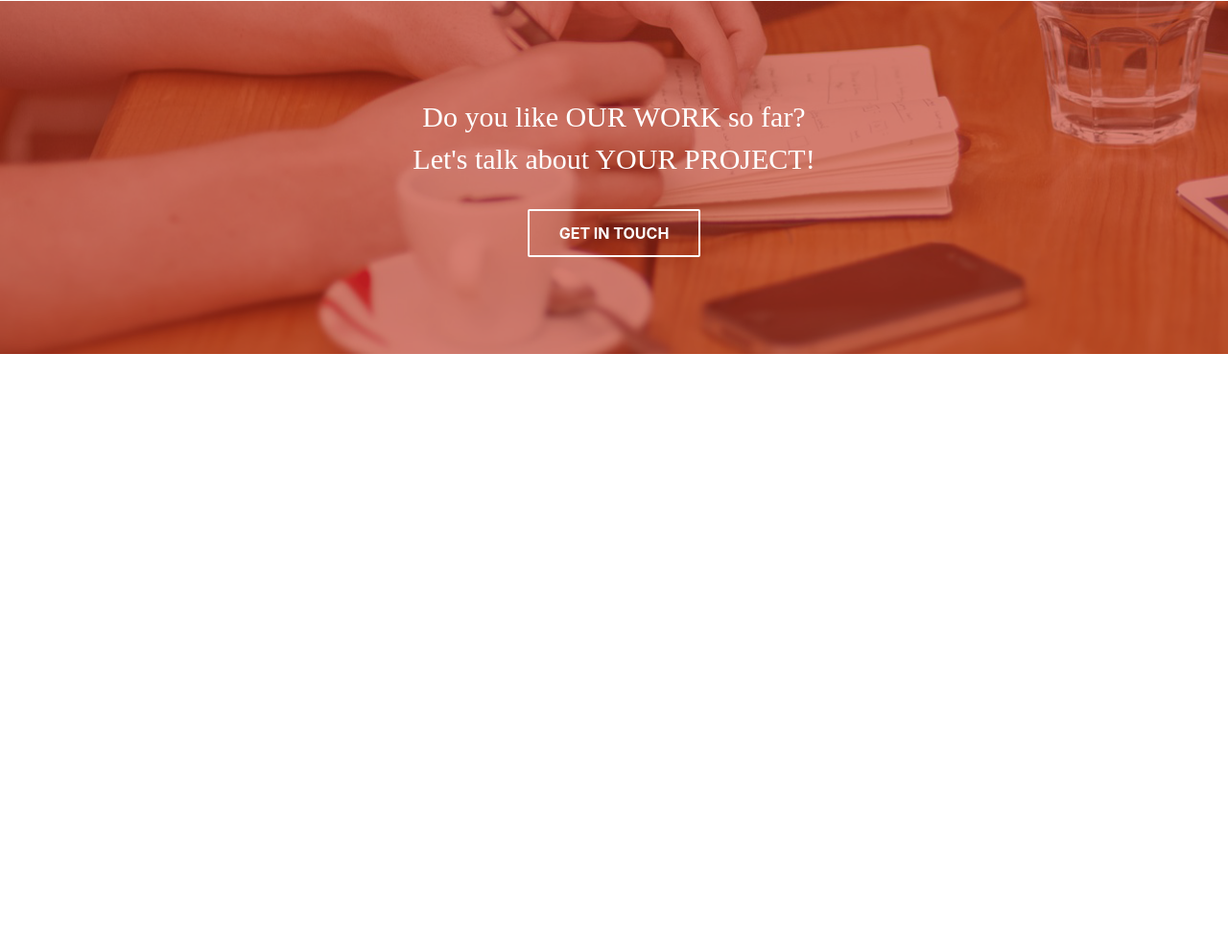
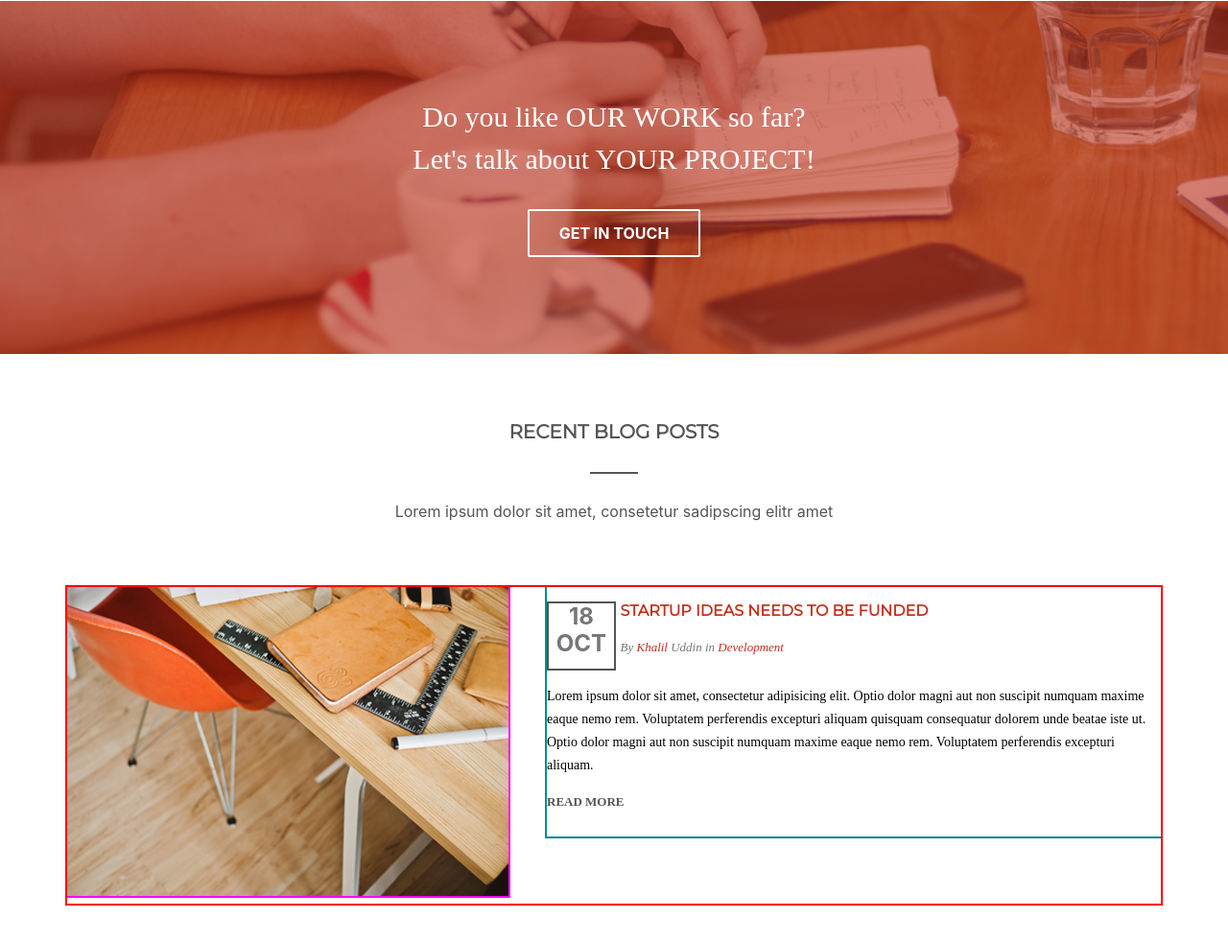
Before and after one commit to dima-kulikov/Startup-landing2, a website: page src/index.html in a window 1280 px wide. Shown: the part 3472-4454 px from the top of the page at 96% size. Before the commit the page ends 3841 px from the top, so only its background shows below. Drawn offline with Linux system fonts and the light colour scheme; files that its build step writes are made by us from their sources.

Commit message:
20.02.2020
20.02.2020

```diff
--- a/src/index.html
+++ b/src/index.html
@@ -310,7 +310,26 @@
   </div>
   </div>
 </div>
-
+<!-- Блоговый блок -->
+<article class="box">
+  <div class="text-box">
+    <h2 class="text-box__first">Recent blog posts</h2>
+    <p class="text-box__second">Lorem ipsum dolor sit amet, consetetur sadipscing elitr amet</p>
+  </div>
+  <div class="blog-card">
+    <div class="blog-card__img">
+      <img src="../images/blog/img-1.jpg" alt="foto-1">
+    </div>
+    <div class="blog-card__body">
+      <div class="blog-card__body__data">18 oct</div>
+      <div class="blog-card__body__title">
+        <h2 class="blog-card__body__title__h2">Startup ideas needs to be funded </h2>
+        <p class="blog-card__body__title__avtor">By <span style = "color:rgb(192, 48, 28);">Khalil</span> Uddin in <span style = "color:rgb(192, 48, 28);">Development</span> </p>
+      </div>
+        <p class="blog-card__body__title__text">Lorem ipsum dolor sit amet, consectetur adipisicing elit. Optio dolor magni aut non suscipit numquam maxime eaque nemo rem. Voluptatem perferendis excepturi aliquam quisquam consequatur dolorem unde beatae iste ut. Optio dolor magni aut non suscipit numquam maxime eaque nemo rem. Voluptatem perferendis excepturi aliquam.</p>
+      <a class="blog-card__body__title__href" >Read more</a>
+    </div>
+  </div>
 
 
 
--- /dev/null
+++ b/src/sass/blog_posts.scss
@@ -0,0 +1,77 @@
+.blog-card{
+    display: flex;
+    outline: 2px solid red;
+    max-width: 1140px;
+    height: 330px;
+    margin-bottom: 76px;
+
+&__img{
+    display: inline-block;
+    outline: 2px solid fuchsia;
+    max-width: 460px;
+    height: 322px;
+}
+&__body{
+    outline: 2px solid darkcyan;
+    display: inline-block;
+    width: 650px;
+    height: 260px;
+    // margin-bottom: 62px;
+    margin-left: 40px;
+}
+&__body__data{
+    display: inline-block;
+    border: 2px solid rgb(85, 85, 85);
+    width: 72px;
+    height: 72px;
+    font-size: 24px;
+    color: rgb(119, 119, 119);
+    font-weight: bold;
+    text-transform: uppercase;
+    text-align: center;
+}
+&__body__title{
+    display: inline-block;
+    // width: 100%;
+
+}
+&__body__title__h2{
+    font-size: 16px;
+    font-family: "Montserrat";
+    color: rgb(192, 48, 28);
+    text-transform: uppercase;
+    line-height: 1.5;
+    text-align: center;
+}
+&__body__title__avtor{
+    font-size: 13px;
+    font-family: "RobotoSlab";
+    color: rgb(119, 119, 119);
+    line-height: 1.846;
+    // text-align: center;
+    font-style: italic;
+
+}
+
+
+  &__body__title__text{
+    font-size: 14px;
+    font-family: "RobotoSlab";
+
+    line-height: 1.714;
+    text-align: left;
+  }
+
+&__body__title__href{
+    font-size: 13px;
+    font-family: "RobotoSlab";
+    color: rgb(85, 85, 85);
+    font-weight: bold;
+    text-transform: uppercase;
+    line-height: 1.846;
+    cursor: pointer;
+}
+&__body__title__href:hover{
+    color: rgb(192, 48, 28);
+}
+}
--- a/src/sass/main.scss
+++ b/src/sass/main.scss
@@ -12,3 +12,4 @@
 @import 'about_us.scss';
 @import 'works_latest.scss';
 @import 'do_you_like.scss';
+@import 'blog_posts.scss';
```
Also changed, not shown: build/css/styles.css, build/images/blog/img-1.jpg (added), build/images/blog/img-2.jpg.png (added), build/index.html, src/images/blog/img-1.jpg (added), src/images/blog/img-2.jpg.png (added).
